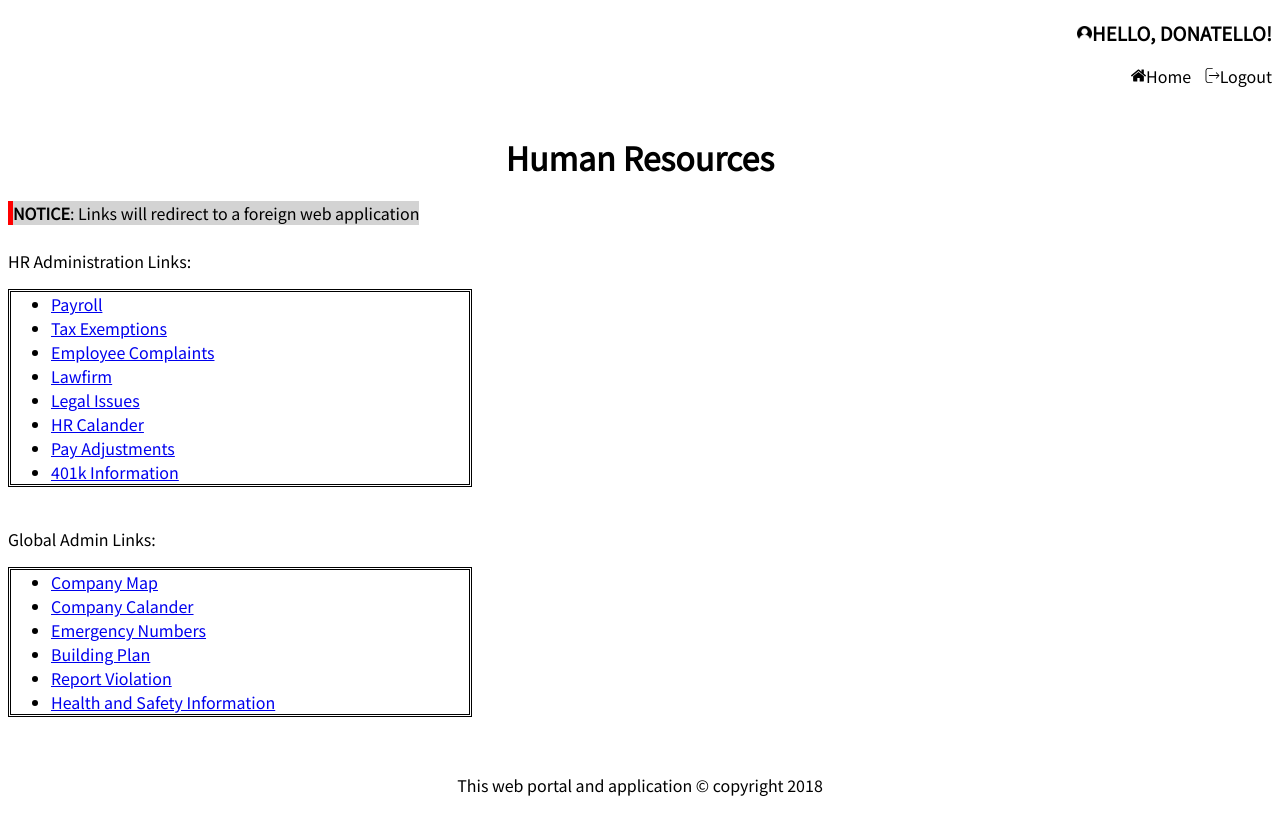
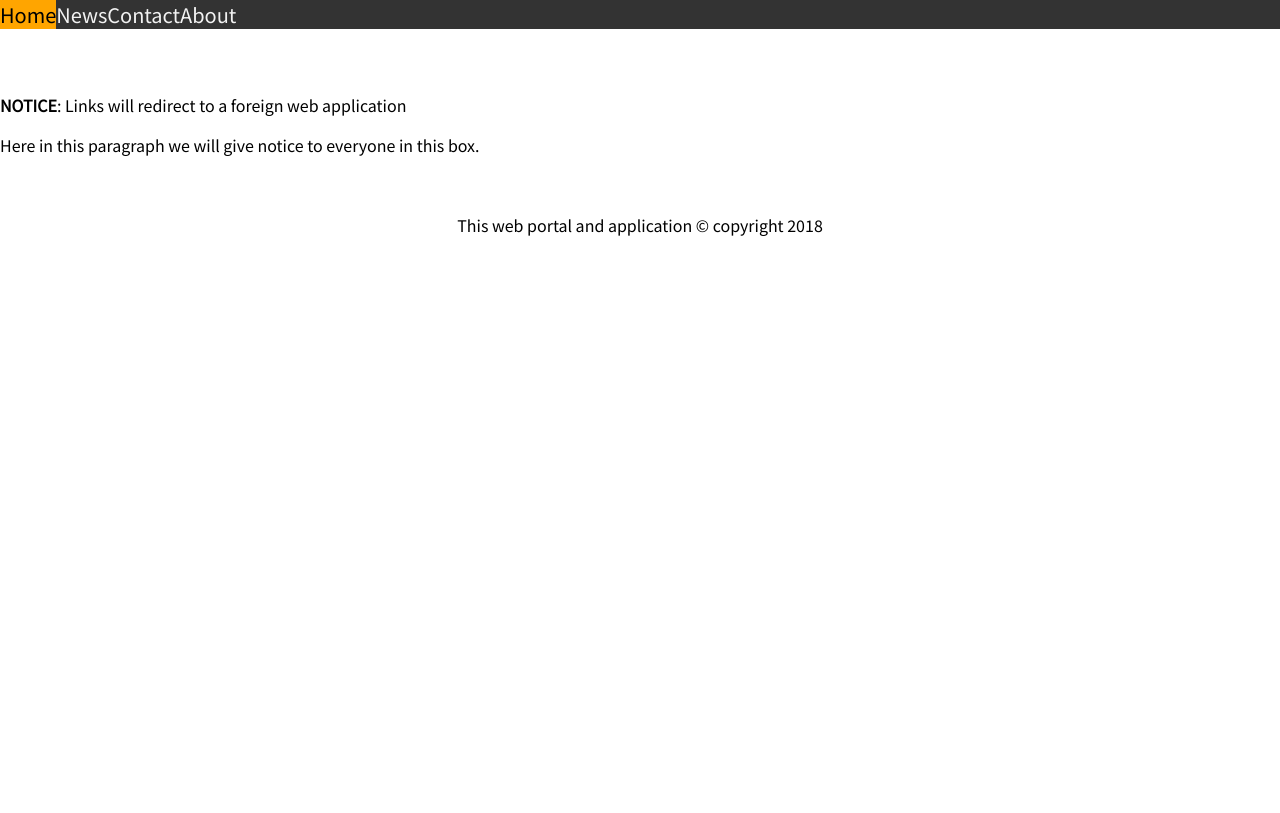
Before and after one commit to AMitchell719/WebPortalApplication, a Flask app: page /hr in a window 1280 px wide. After the commit the page ends 236 px from the top, so only its background shows below. Run offline with Flask 2, Linux system fonts and the light colour scheme.

Commit message:
Updated layout to v1.2

```diff
--- a/templates/hr.html
+++ b/templates/hr.html
@@ -7,25 +7,28 @@
     </head>
     <body>
 
-        <span id="hello">
-            <h3 padding=2px><img src="user.png" width=15px height=15px>Hello, Donatello!</h3>
-        </span>
+        <div class="topNavBar">
+            <a href="#home">Home</a>
+            <a href="#news">News</a>
+            <a href="#contact">Contact</a>
+            <a href="#about">About</a>
+         </div>
 
-        <div class="taskbar">
-            <img src="home.svg" padding=2px width=15px height=15px>Home
-            <img src="logout.svg" padding=2px width=15px height=15px>Logout
-        </div> <br> <br>
+         <section id="first_section">
+            <br><br>
+            <p id="notice"><strong>NOTICE</strong>: Links will redirect to a foreign web application</p>
+        </section>
 
-        <h1> Human Resources </h1>
+        <section id="second_section">
+            <p>Here in this paragraph we will give notice to everyone in this box.</p>
+        </section>
 
         <!--
             Will add drop down menu for links.
             Will include images.
         -->
 
-        <span id="notice"><strong>NOTICE</strong>: Links will redirect to a foreign web application</span>
-
-        <br /><br />
+        <!-- <br /><br />
 
             HR Administration Links:<br />
             <ul>
@@ -48,7 +51,8 @@
                 <li><a href="http://localhost:5000/redirect">Building Plan</a></li>
                 <li><a href="http://localhost:5000/redirect">Report Violation</a></li>
                 <li><a href="http://localhost:5000/redirect">Health and Safety Information</a></li>
-            </ul>
+            </ul> -->
+
             <footer align="center">
                 <br /><p id="copyright">This web portal and application &copy; copyright 2018</p>
             </footer>
--- a/templates/style.css
+++ b/templates/style.css
@@ -4,42 +4,24 @@ html {
 
 body {
 	background-color: white;
+	margin: 0;
 }
 
-h1, h2 {
-	text-align: center;
+.topNavBar {
+	background-color: #333;
+	overflow: hidden;
 }
 
-ul {
-	border-style: double;
-	border-color: black;
-	margin-right: 800px;
+.topNavBar a {
+	float: left;
+	color: #f2f2f2;
+	text-align: center;
+	padding: 15px, 15px;
+	text-decoration: none;
+	font-size: 20px;
 }
 
-.taskbar {
-	float: right;
-	word-spacing: 10px;
+.topNavBar a:hover {
+	background-color: orange;
+	color: black;
 }
-
-#hello {
-	text-transform: uppercase;
-	text-align: right;
-}
-
-#toolbar {
-	border-style:
-}
-
-#info {
-	border-style: double;
-	border-color: black;
-	margin-right: 800px;
-	border
-}
-
-#notice {
-	background-color: lightgray;
-	text-decoration-style: italic;
-	border-left: 5px solid red;
-	border-color: red;
-}
```
